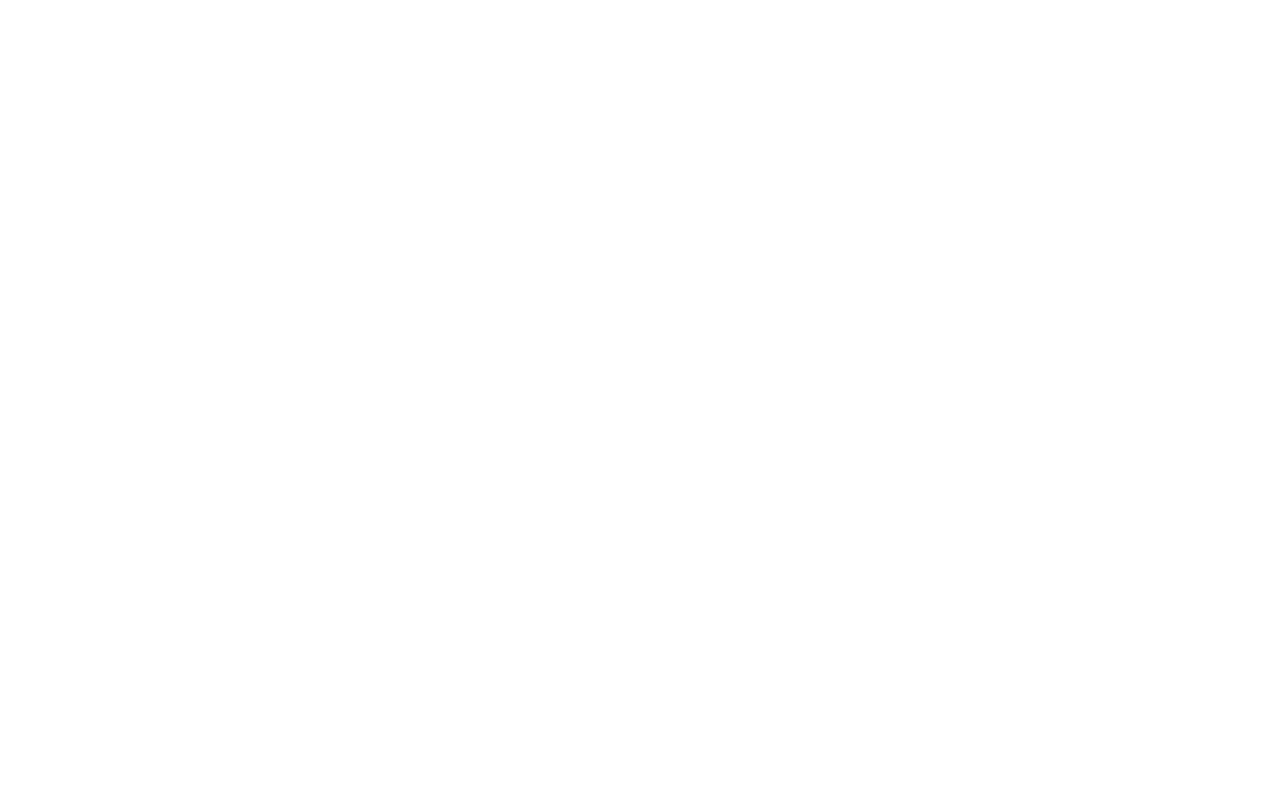
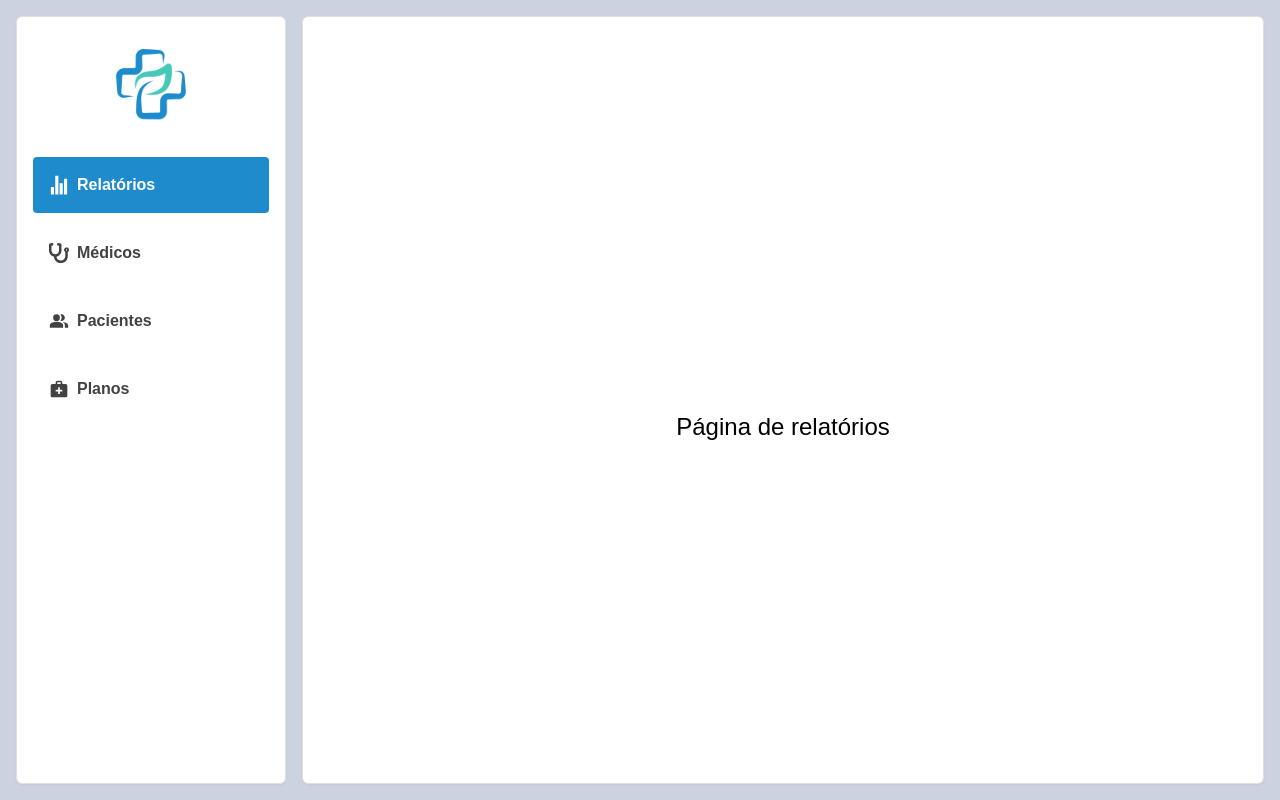
Before and after one commit to adrieeltorres1/clinica-g4, a React (Vite) app: page /relatorios in a window 1280 px wide. Before the commit this address had no page. Built offline with nearby package versions, Linux system fonts and the light colour scheme.

Commit message:
Atualizando projeto com novo campo, relatórios

```diff
--- a/package.json
+++ b/package.json
@@ -16,6 +16,7 @@
     "axios": "^1.10.0",
     "react": "^18.3.1",
     "react-dom": "^18.3.1",
+    "react-icons": "^5.5.0",
     "react-input-mask": "^2.0.4",
     "react-router": "^7.6.2",
     "react-router-dom": "^7.6.2"
--- a/src/App.jsx
+++ b/src/App.jsx
@@ -7,6 +7,7 @@ import PageHome from "./components/PageHome";
 import Medicos from "./pages/Medicos";
 import Pacientes from "./pages/Pacientes";
 import Planos from "./pages/Planos";
+import Relatorios from './pages/relatorios';
 
 dayjs.locale('pt-br');
 
@@ -19,6 +20,7 @@ const App = () => {
             <Route path="/medicos" element={<Medicos />} />
             <Route path="/pacientes" element={<Pacientes />} />
             <Route path="/planos" element={<Planos />} />
+            <Route path="/relatorios" element={<Relatorios />} />
           </Route>
         </Routes>
       </BrowserRouter>
--- a/src/components/PageHome.jsx
+++ b/src/components/PageHome.jsx
@@ -1,4 +1,11 @@
 import { NavLink, Outlet } from "react-router-dom";
+import { MdPeopleAlt } from "react-icons/md";
+import { MdMedicalServices } from "react-icons/md";
+import { FaStethoscope } from "react-icons/fa";
+import { IoStatsChartSharp } from "react-icons/io5";
+
+
+
 
 const PageHome = () => {
     return (
@@ -7,10 +14,39 @@ const PageHome = () => {
                 <div className="flex justify-center">
                     <img src="imgs/logo_saude.png" alt="" className="w-[100px]" />
                 </div>
-                <nav className="grid gap-3 mt-6 *:leading-[40px] *:border *:border-[#E0E0E0] *:pl-4 *:rounded *:text-[#424242] *:duration-150 *:font-semibold">
-                    <NavLink end className="hover:bg-[#1D8BCC] hover:text-white hover:border-[#1A7CBB] [&.active]:bg-[#1D8BCC] [&.active]:text-white" to="/medicos">Médicos</NavLink>
-                    <NavLink end className="hover:bg-[#1D8BCC] hover:text-white hover:border-[#1A7CBB] [&.active]:bg-[#1D8BCC] [&.active]:text-white" to="/pacientes">Pacientes</NavLink>
-                    <NavLink end className="hover:bg-[#1D8BCC] hover:text-white hover:border-[#1A7CBB] [&.active]:bg-[#1D8BCC] [&.active]:text-white" to="/planos">Planos</NavLink>
+                <nav className="grid gap-3 mt-6 *:leading-[40px]  *:pl-4 *:rounded *:text-[#424242] *:duration-150 *:font-semibold">
+                    <NavLink
+                        end
+                        className="flex items-center gap-2 px-4 py-2 text-gray-700 hover:bg-[#1D8BCC] hover:text-white [&.active]:bg-[#1D8BCC] [&.active]:text-white"
+                        to="/relatorios"
+                    >
+                        <IoStatsChartSharp className="text-xl" />
+                        Relatórios
+                    </NavLink>
+                    <NavLink
+                        end
+                        className="flex items-center gap-2 px-4 py-2 text-gray-700 hover:bg-[#1D8BCC] hover:text-white [&.active]:bg-[#1D8BCC] [&.active]:text-white"
+                        to="/medicos"
+                    >
+                        <FaStethoscope className="text-xl" />
+                        Médicos
+                    </NavLink>
+                    <NavLink
+                        end
+                        className="flex items-center gap-2 px-4 py-2 text-gray-700 hover:bg-[#1D8BCC] hover:text-white [&.active]:bg-[#1D8BCC] [&.active]:text-white"
+                        to="/pacientes"
+                    >
+                        <MdPeopleAlt className="text-xl" />
+                        Pacientes
+                    </NavLink>
+                    <NavLink
+                        end
+                        className="flex items-center  gap-2 px-4 py-2 text-gray-700 hover:bg-[#1D8BCC] hover:text-white [&.active]:bg-[#1D8BCC] [&.active]:text-white"
+                        to="/planos"
+                    >
+                        <MdMedicalServices className="text-xl" />
+                        Planos
+                    </NavLink>
                 </nav>
             </header>
             <div className="flex-1 p-4 bg-white rounded-md overflow-auto shadow-sm border border-[#E0E0E0] text-base">
--- a/src/pages/Planos.jsx
+++ b/src/pages/Planos.jsx
@@ -1,6 +1,7 @@
 import React, { useState } from 'react';
 import { useQuery, useMutation, useQueryClient } from '@tanstack/react-query';
-import { Table, message, Modal, Drawer, Form, Input, Button as AntButton } from 'antd';
+// NOVO: Importado o InputNumber para o campo de preço
+import { Table, message, Modal, Drawer, Form, Input, Button as AntButton, InputNumber } from 'antd';
 import { PlusOutlined, EditOutlined, DeleteOutlined } from '@ant-design/icons';
 import { fetchPlanos, createPlano, updatePlano, deletePlano } from '../services';
 
@@ -47,11 +48,10 @@ const Planos = () => {
         setIsDrawerOpen(true);
     };
 
+    // ALTERADO: Agora preenche o formulário com todos os dados do registro, incluindo o preço
     const handleEdit = (record) => {
         setEditingPlano(record);
-        form.setFieldsValue({
-            nome_plano: record.nome_plano,
-        });
+        form.setFieldsValue(record); // Preenche nome_plano e preco automaticamente
         setIsDrawerOpen(true);
     };
 
@@ -75,16 +75,34 @@ const Planos = () => {
     };
 
     const onFormSubmit = (values) => {
+        // A conversão do preço para número é feita automaticamente pelo InputNumber
+        const dataToSend = {
+            ...values,
+            preco: parseFloat(values.preco) || 0, // Garante que é um número
+        }
+
         if (editingPlano) {
-            updateMutation.mutate({ id: editingPlano.id_plano, data: values });
+            updateMutation.mutate({ id: editingPlano.id_plano, data: dataToSend });
         } else {
-            createMutation.mutate(values);
+            createMutation.mutate(dataToSend);
         }
     };
 
+    // ALTERADO: Adicionada a coluna de Preço
     const columns = [
         { title: 'ID', dataIndex: 'id_plano', key: 'id_plano', width: '10%' },
         { title: 'Nome do Plano', dataIndex: 'nome_plano', key: 'nome_plano' },
+        {
+            title: 'Preço',
+            dataIndex: 'preco',
+            key: 'preco',
+            // Formata o número para o formato de moeda R$
+            render: (preco) =>
+                new Intl.NumberFormat('pt-BR', {
+                    style: 'currency',
+                    currency: 'BRL',
+                }).format(preco || 0),
+        },
         {
             title: 'Ações',
             key: 'acoes',
@@ -144,6 +162,21 @@ const Planos = () => {
                     >
                         <Input placeholder="Insira o nome do plano" />
                     </Form.Item>
+
+                    {/* NOVO: Adicionado o campo de preço no formulário */}
+                    <Form.Item
+                        name="preco"
+                        label="Preço (R$)"
+                        rules={[{ required: true, message: 'Por favor, insira o preço' }]}
+                    >
+                        <InputNumber
+                            prefix="R$ "
+                            style={{ width: '100%' }}
+                            precision={2}
+                            step="0.10"
+                            placeholder="Ex: 89.90"
+                        />
+                    </Form.Item>
                 </Form>
             </Drawer>
         </div>
--- /dev/null
+++ b/src/pages/Relatorios.jsx
@@ -0,0 +1,11 @@
+const Relatorios = () => {
+    return (
+        <>
+            <div className="h-screen flex justify-center">
+                <h1 className="flex items-center text-2xl">Página de relatórios</h1>
+            </div>
+        </>
+    );
+}
+
+export default Relatorios;
```
Also changed, not shown: 1 other file (tests, documents, lock files or other folders).
